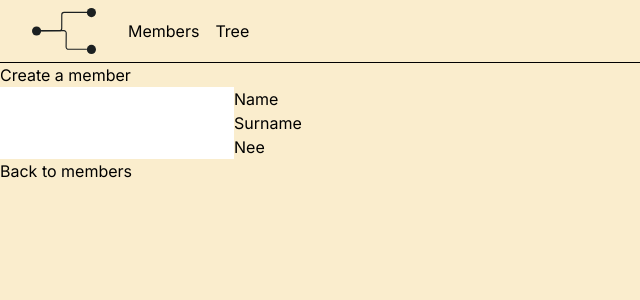
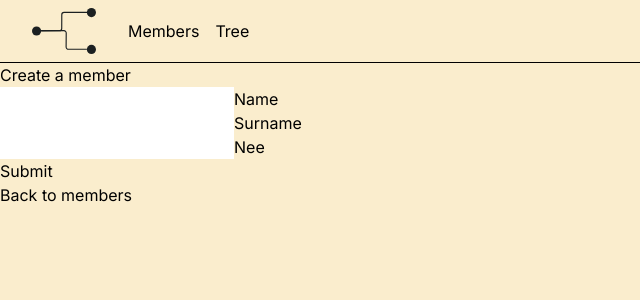
Before and after one commit to bethhampshire/familyTree, a Next.js app: page /members/create in a window 1280 px wide. Shown: the top 300 px of the page, without its empty margins (0-640 px from the left). Built offline with nearby package versions, Linux system fonts and the light colour scheme.

Commit message:
Add and use form field component

```diff
--- a/src/app/data/people.ts
+++ b/src/app/data/people.ts
@@ -1,7 +1,7 @@
 import { sql } from '@vercel/postgres';
 import { NextResponse } from 'next/server';
 import  prisma from "@/lib/prisma"
-import { Person } from '@prisma/client';
+import { Person } from '@/types/types';
 
 export async function getPeople() {
   const people = await prisma.person.findMany({
@@ -11,13 +11,18 @@ export async function getPeople() {
 }
 
 export async function createPerson(req: Person) {
-  const person = await prisma.person.create({
-    data: {
-      firstName: req.firstName,
-      surname: req.surname,
+  debugger;
+  try {
+    await prisma.person.create({
+      data: {
+        firstName: req.firstName,
+        surname: req.surname,
+      }
+    });
+  } catch (err) {
+    console.log(err);
+  }
 
-    }
-  })
   return;
 }
 
--- a/src/app/members/create/page.tsx
+++ b/src/app/members/create/page.tsx
@@ -1,11 +1,12 @@
-'use client';
+"use client"
 import Link from 'next/link';
-import { useParams } from 'next/navigation';
-import { FormEvent, ReactEventHandler, useState } from 'react';
+import { useState } from 'react';
 import { Person } from '@/types/types';
 import FormField from '@/components/FormField';
+import { createPerson } from '@/app/data/people';
 
 const Create: React.FC = () => {
+
   const [person, setPerson] = useState<Person>({
     id: 0,
     firstName: '',
@@ -13,12 +14,11 @@ const Create: React.FC = () => {
   });
 
   const submitForm = async (e: React.SyntheticEvent) => {
-        debugger;
     const body = person;
+    await createPerson(body);
     console.log("submitted form");
     console.log(person);
 }
-
     return (
       <div>
         <h1>Create a member</h1>
@@ -26,6 +26,7 @@ const Create: React.FC = () => {
             <FormField object={person} setObject={setPerson} fieldName="firstName" fieldLabel="Name"/>
             <FormField object={person} setObject={setPerson} fieldName="surname" fieldLabel="Surname"/>
             <FormField object={person} setObject={setPerson} fieldName="nee" fieldLabel="Nee"/>
+            <button onClick={submitForm}>Submit</button>
         </form>
 
         <Link href="/members">Back to members</Link>
--- a/src/app/members/page.tsx
+++ b/src/app/members/page.tsx
@@ -12,7 +12,6 @@ export default async function Members() {
           return (
             <div key={person.id}>
               <Tile firstName={person.firstName} surname={person.surname} id={person.id} isLocked={person.isConfident}/>
-
             </div>
           )
         })}
--- a/src/components/FormField/index.tsx
+++ b/src/components/FormField/index.tsx
@@ -8,14 +8,12 @@ interface FormFieldProps {
 }
 
 export default function FormField(props: FormFieldProps) {
-
     function handleFormFieldChange(e: any) {
         const field = e.target.id;
         props.setObject({
             ...props.object,
             [field]: e.target.value,
             });
-            console.log(props.object);
         }
 
     return (
--- /dev/null
+++ b/src/components/Forms/PersonForm/index.tsx
@@ -0,0 +1,21 @@
+"use client";
+import FormField from "@/components/FormField";
+import { Person } from "@/types/types";
+import { useState } from "react";
+
+export default function PersonForm(props: any) {
+    const [person, setPerson] = useState<Person>({
+        id: 0,
+        firstName: '',
+        isConfident: false,
+    });
+
+    return (
+    <form onSubmit={props.submitForm}>
+                <FormField object={person} setObject={setPerson} fieldName="firstName" fieldLabel="Name"/>
+                <FormField object={person} setObject={setPerson} fieldName="surname" fieldLabel="Surname"/>
+                <FormField object={person} setObject={setPerson} fieldName="nee" fieldLabel="Nee"/>
+                <button onClick={props.submitForm}>Submit</button>
+            </form>
+    )
+}
--- a/src/types/types.ts
+++ b/src/types/types.ts
@@ -1,8 +1,8 @@
 import { LargeNumberLike } from "crypto"
 
 export type Person = {
-    id: number | undefined;
-    firstName: string | undefined,
+    id: number;
+    firstName: string,
     surname?: string | undefined,
     birthAt?: Date | undefined,
     deathAt?: Date | undefined,
```
Lines whose indentation alone changed are shown as unchanged.
